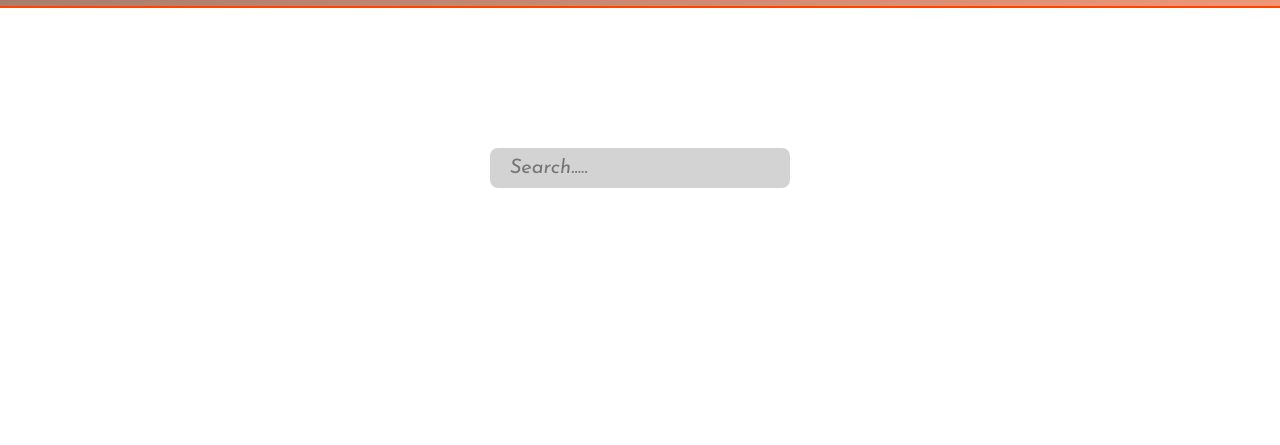
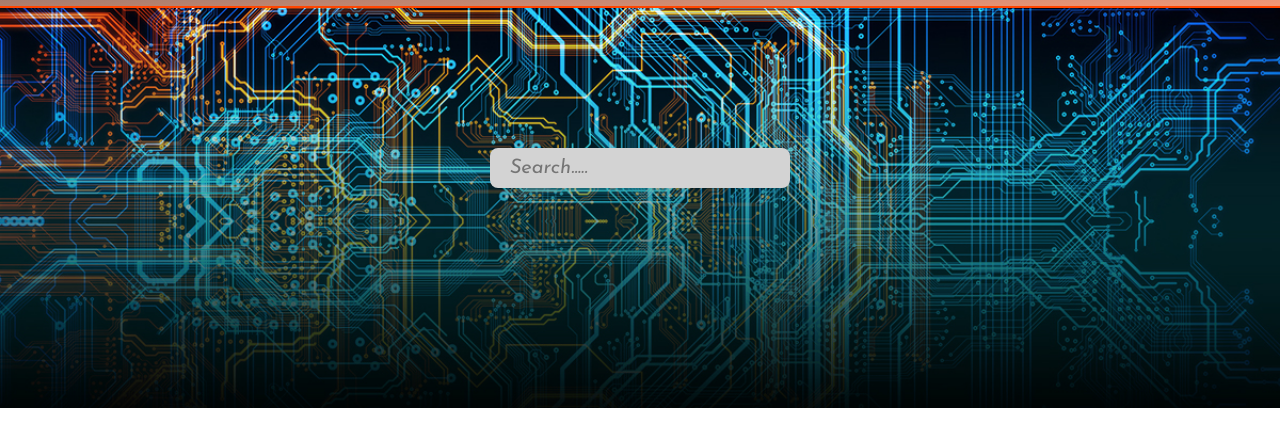
Before and after one commit to Ayoade01/Techwizard, a plain HTML site: page index.html in a window 1280 px wide. Shown: the part 94-539 px from the top of the page. Drawn offline with Linux system fonts and the light colour scheme; a web font is replaced by a local one.

Commit message:
Update changes

```diff
--- a/main.css
+++ b/main.css
@@ -195,7 +195,7 @@ li{
 /* background-image */
 
 .search{
-    background-image: url(images/tech22.jpg);
+    background-image: url(tech22.jpg);
     background-repeat: no-repeat;
     background-size: cover;
    text-align: center;
```
